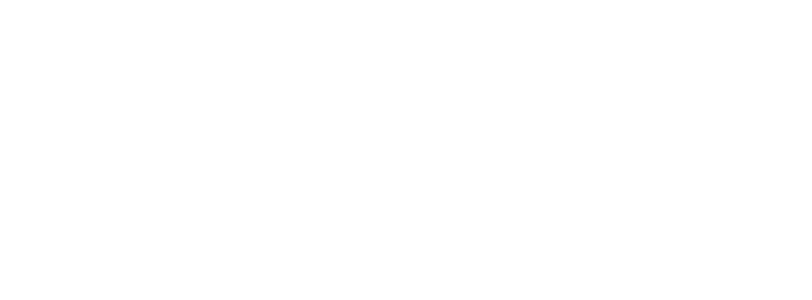
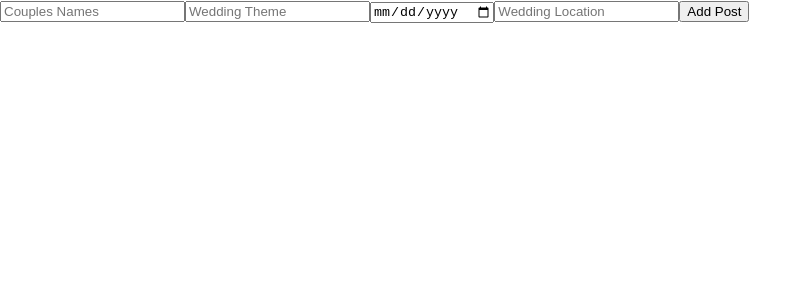
Before and after one commit to buildweek-weddingportfolio/Front-End, a React (Create React App) app in the folder wedding-planner/: page /addEvent in a window 1280 px wide. Shown: the top 300 px of the page, without its empty margins (0-812 px from the left). Built offline with nearby package versions, Linux system fonts and the light colour scheme.

Commit message:
Adding a new event works roperly. Components are Routed through App.js for testing; will change routing later.

```diff
--- a/wedding-planner/src/App.js
+++ b/wedding-planner/src/App.js
@@ -3,11 +3,14 @@
 import { BrowserRouter as Router, Route } from "react-router-dom";
 import Login from "./components/Login";
 import Register from "./components/Register";
+import AddEvent from "./components/AddEvent";
 import PlannerEvents from "./components/PlannerEvents"
 
 function App() {
     return (
         <Router>
+            {/* <Route path= "/dashboard" component={DashBoard} /> */}
+            <Route path="/addEvent" component={AddEvent} />
             <Route exact path="/" component={PlannerEvents} />
             <Route path="/login" component={Login} />
             <Route path="/register" component={Register} />
--- a/wedding-planner/src/actions/index.js
+++ b/wedding-planner/src/actions/index.js
@@ -7,12 +7,13 @@
 
     dispatch({ type: LOGIN_START})
 
-    axiosWithAuth()
+    return axiosWithAuth()
         .post("/auth/login", creds)
         .then(res => {
             console.log(res);
-            localStorage.setItem("token", res.data);
-            dispatch({ type: LOGIN_SUCCESS});
+            localStorage.setItem("token", res.data.token);
+            dispatch({ type: LOGIN_SUCCESS, payload: res.data.token});
+            return true;
         })
         .catch(err => {
             console.log(err);
@@ -29,12 +30,13 @@
 
     dispatch({ type: REGISTER_START})
 
-    axiosWithAuth()
+    return axiosWithAuth()
         .post("/auth/register", creds)
         .then(res => {
             console.log(res);
-            localStorage.setItem("token", res.data);
+            localStorage.setItem("token", res.data.token);
             dispatch({ type: REGISTER_SUCCESS});
+            return true;
         })
         .catch(err => {
             console.log(err);
@@ -67,12 +69,12 @@
 export const POST_EVENT_START = "POST_EVENT_START"
 export const POST_EVENT_SUCCESS = "POST_EVENT_SUCCESS"
 export const POST_EVENT_FAILURE = "POST_EVENT_FAILURE"
-export const postEvent = () => dispatch => {
+export const postEvent = event => dispatch => {
 
     dispatch({ type: POST_EVENT_START})
 
     axiosWithAuth()
-        .post("/posts")
+        .post("/posts", event)
         .then(res => {
             console.log(res);
             dispatch({ type: POST_EVENT_SUCCESS, payload: res.data });
@@ -112,7 +114,7 @@
     const id = event.id;
 
     axiosWithAuth()
-        .delete(`/posts/${id}`)
+        .delete(`/posts/${id}`, event)
         .then(res => {
             console.log(res);
             dispatch({ type: PUT_EVENT_SUCCESS, payload: res.data });
--- a/wedding-planner/src/components/AddEvent.js
+++ b/wedding-planner/src/components/AddEvent.js
@@ -1,6 +1,6 @@
 import React from 'react';
 import {postEvent} from '../actions'
-import { connect } from 'tls';
+import { connect } from 'react-redux';
 
 
 
@@ -17,8 +17,9 @@
 
      addPost = (e) =>{
          e.preventDefault(e)
+         console.log(this.state.couple_name)
          const newItem ={
-             couple_name: this.state.name
+             couple_name: this.state.couple_name
          }
 
          this.props.postEvent(newItem)
@@ -38,11 +39,33 @@
              <form onSubmit={this.addPost}>
                  <input
                     type="text"
-                    value={this.state.name}
+                    value={this.state.couple_name}
                     onChange={this.changeHandler}
                     name="couple_name"
-                    plaaceHolder="Couples Names"
+                    placeholder="Couples Names"
                  />
+                 <input
+                    type="text"
+                    value={this.state.wedding_theme}
+                    onChange={this.changeHandler}
+                    name="wedding_theme"
+                    placeholder="Wedding Theme"
+                 />
+                 <input
+                    type="date"
+                    value={this.state.wedding_date}
+                    onChange={this.changeHandler}
+                    name="wedding_date"
+                    placeholder="Wedding Date"
+                 />
+                 <input
+                    type="text"
+                    value={this.state.wedding_location}
+                    onChange={this.changeHandler}
+                    name="wedding_location"
+                    placeholder="Wedding Location"
+                 />
+                 <button>Add Post</button>
              </form>
          )
         }
--- a/wedding-planner/src/components/Login.js
+++ b/wedding-planner/src/components/Login.js
@@ -48,7 +48,12 @@
             username: this.state.username,
             password: this.state.password,
         }
-        this.props.login(creds);
+        this.props.login(creds)
+            .then(res => {
+                if (res) {
+                    this.props.history.push("/dashboard");
+                }
+            });
     }
 
 }
--- a/wedding-planner/src/components/Register.js
+++ b/wedding-planner/src/components/Register.js
@@ -136,7 +136,11 @@
             email: this.state.email,
             location: `${this.state.city}, ${this.state.state}`,
         }
-        this.props.register(creds);
+        this.props.register(creds)
+            .then(res => {
+                if (res) {
+                this.props.history.push("/dashboard");
+            }});
     }
 
 }
--- a/wedding-planner/src/reducers/index.js
+++ b/wedding-planner/src/reducers/index.js
@@ -34,6 +34,7 @@
                 error: action.payload
             }
 
+
         case LOGIN_START:
             return{
                 ...state,
```
